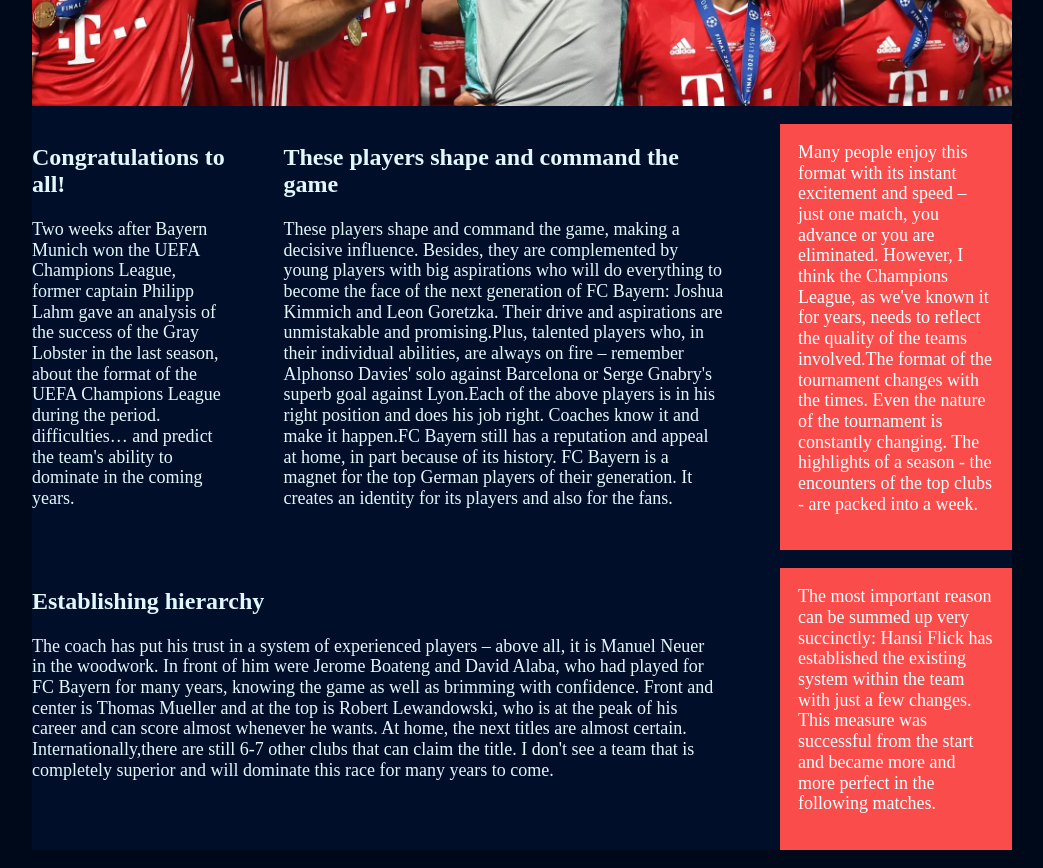
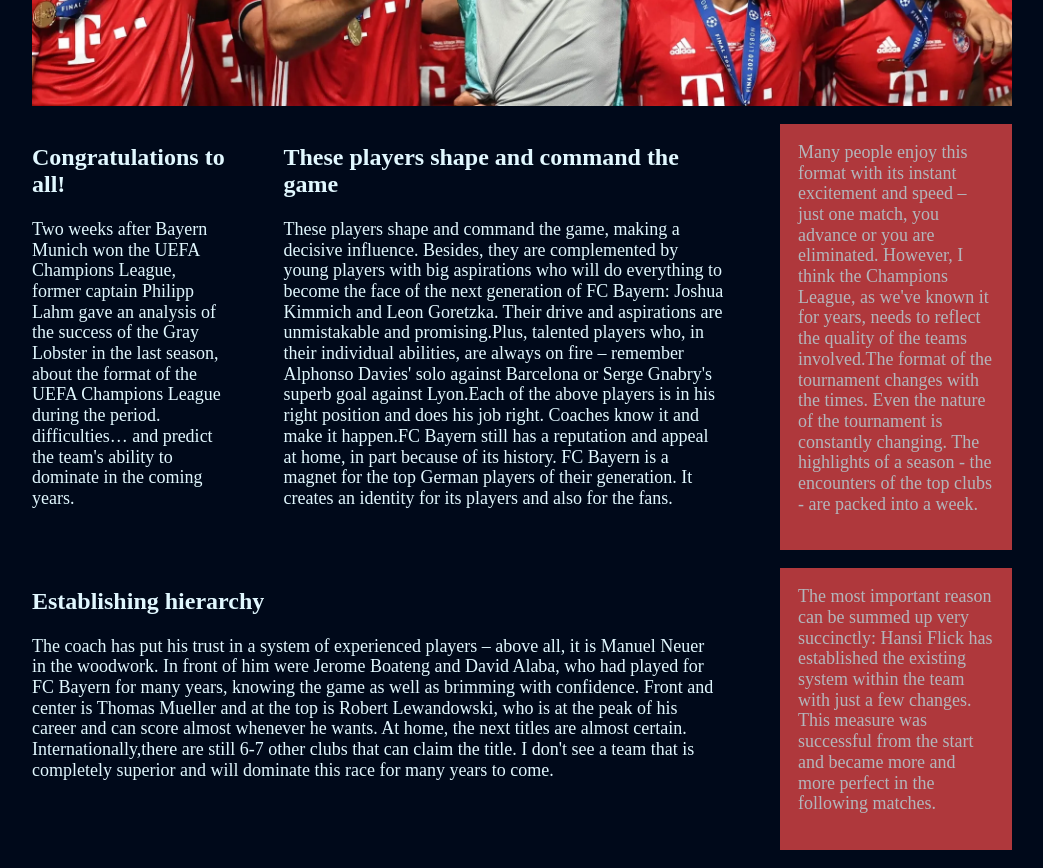
Before and after one commit to MichalJakubHoppe/FC-Bayern-Munich-tribute-page, a plain HTML site: page index.html in a window 1280 px wide. Shown: the part 620-1488 px from the top of the page, without its empty margins (118-1161 px from the left). Drawn offline with nearby package versions, Linux system fonts and the light colour scheme.

Commit message:
added opacity to  background columns
removed background from container

```diff
--- a/css/style.css
+++ b/css/style.css
@@ -42,7 +42,7 @@ img {
     width: 95%;
     max-width: 980px;
     margin: 0 auto;
-    background: #000e29;
+
 
 
 }
@@ -68,6 +68,7 @@ img {
 
 .col-bg {
     background: #fa4c4b;
+    opacity: 0.7;
     color: #fff;
     padding: 1em;
 }
```
